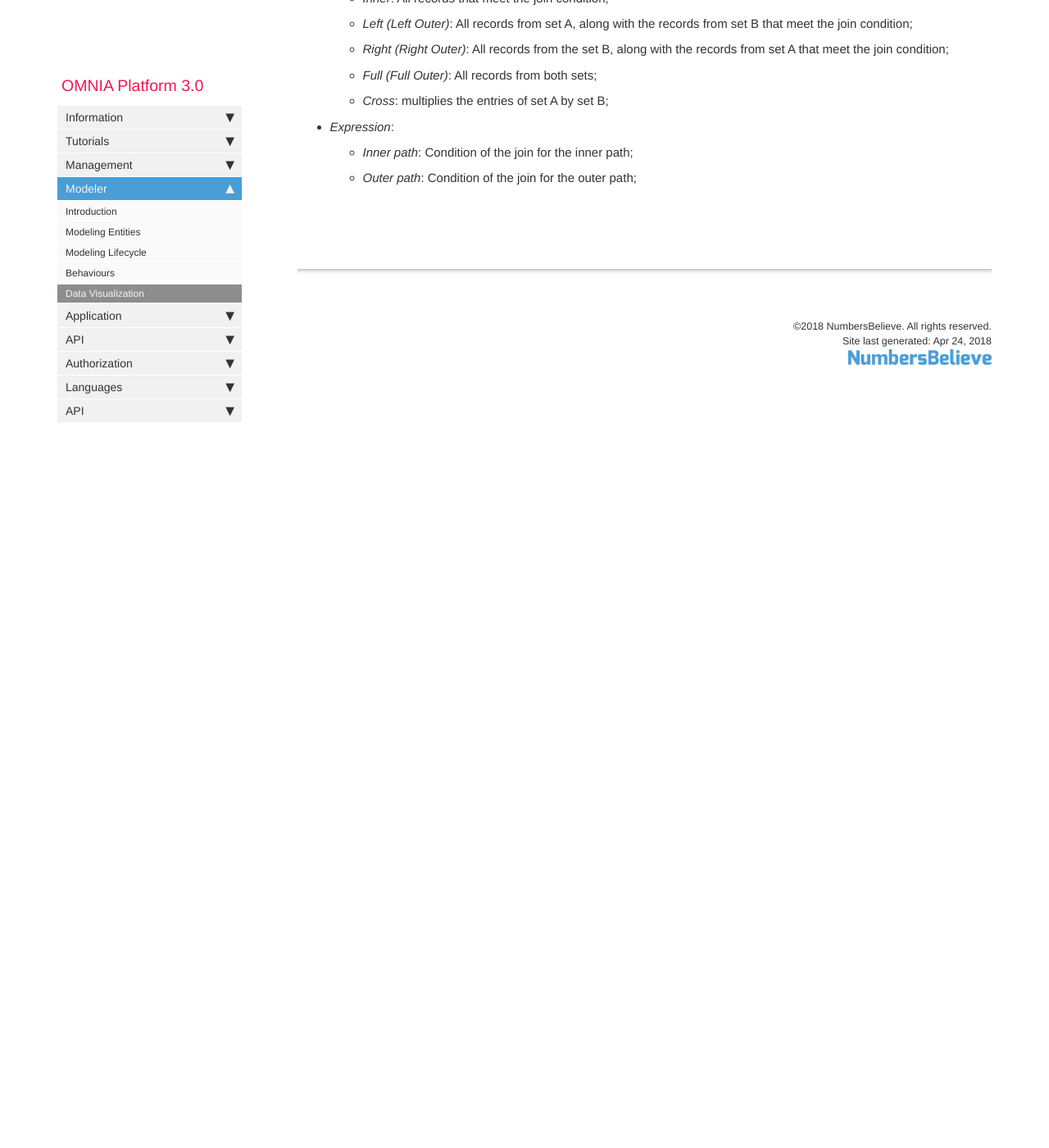
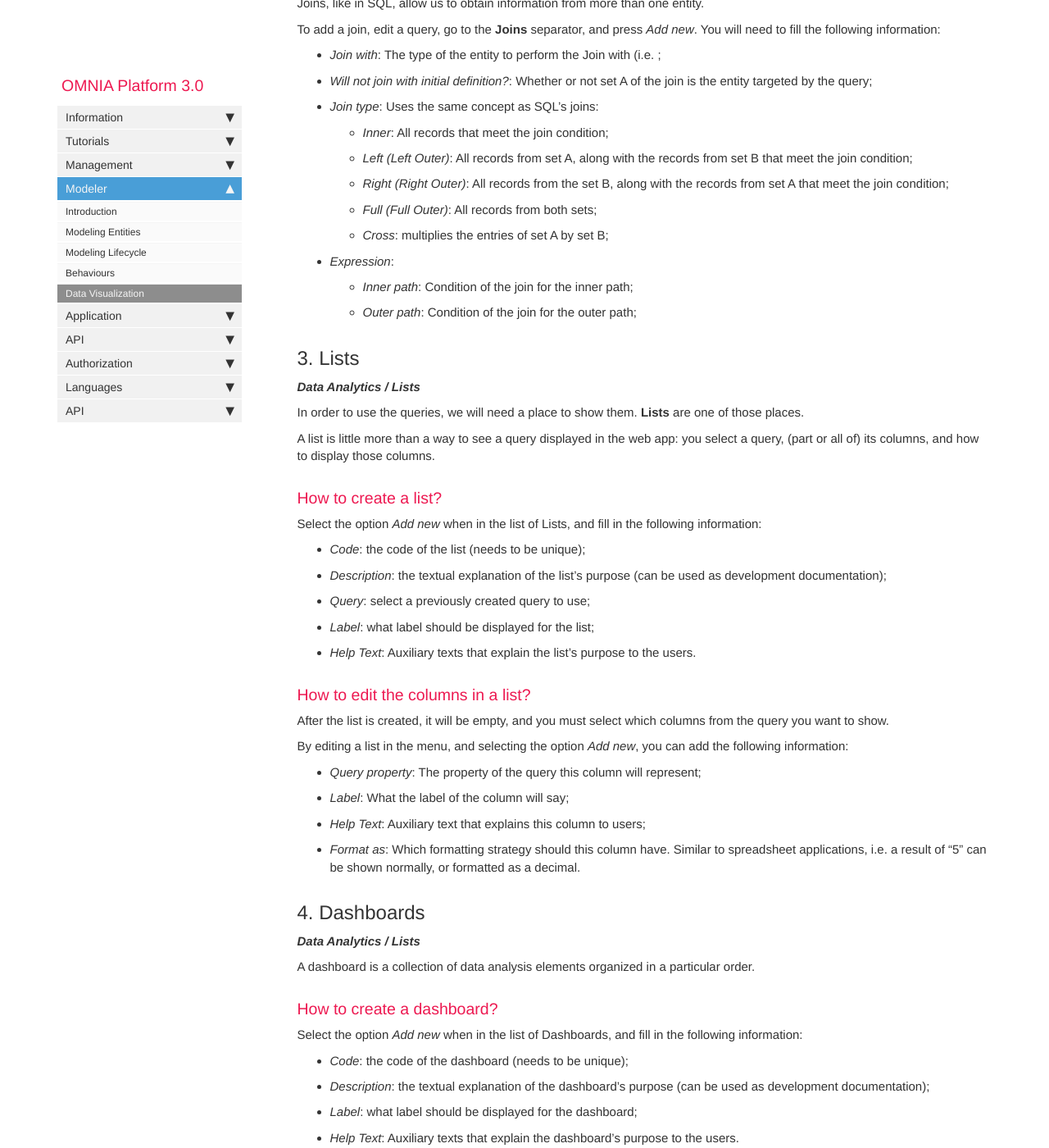
Before and after one commit to daniel8lopes/omnia3, a Jekyll site: the page built from docs/pages/omnia3/Modeler/omnia3_modeler_datavisualization.md, in a window 1280 px wide and 1400 px high, scrolled down 1353 px. Shown: the whole window at 82% size. Built offline with Jekyll 4.4.1, drawn with Linux system fonts in a browser that asks for light colours; nearby versions of some CDN libraries; comment, search, counter and statistics services are not loaded; before the commit the page ends 1858 px from its top, so only the background shows below that; some of the changed text lies outside the part shown.

Commit message:
Add lists and dashboards to the documentation

```diff
--- a/docs/pages/omnia3/Modeler/omnia3_modeler_datavisualization.md
+++ b/docs/pages/omnia3/Modeler/omnia3_modeler_datavisualization.md
@@ -25,9 +25,9 @@ A query is automatically created when an entity is created. This automatic query
 
 ### How to create a new query?
 Selecting the option _Add new_ in the list of queries, you need to fill the following information:
-* _Code_: the code of the query (needs to be unique);
-* _Description_: the textual explanation of the query's purpose (can be used as development documentation);
-* _Type_: the type of the entity this query targets;
+* _Code_: The code of the query (needs to be unique);
+* _Description_: The textual explanation of the query's purpose (can be used as development documentation);
+* _Type_: The type of the entity this query targets;
 
 ### How to add properties to a query?
 Selecting the option _Add new_ when editing a query, you need to fill the following information:
@@ -51,3 +51,56 @@ To add a join, edit a query, go to the **Joins** separator, and press _Add new_.
 * _Expression_:
     - _Inner path_: Condition of the join for the inner path;
     - _Outer path_: Condition of the join for the outer path;
+
+## 3. Lists
+__*Data Analytics / Lists*__
+
+In order to use the queries, we will need a place to show them. **Lists** are one of those places.
+
+A list is little more than a way to see a query displayed in the web app: you select a query, (part or all of) its columns, and how to display those columns.
+
+### How to create a list?
+
+Select the option _Add new_ when in the list of Lists, and fill in the following information:
+* _Code_: the code of the list (needs to be unique);
+* _Description_: the textual explanation of the list's purpose (can be used as development documentation);
+* _Query_: select a previously created query to use;
+* _Label_: what label should be displayed for the list;
+* _Help Text_: Auxiliary texts that explain the list's purpose to the users.
+
+### How to edit the columns in a list?
+
+After the list is created, it will be empty, and you must select which columns from the query you want to show.
+
+By editing a list in the menu, and selecting the option _Add new_, you can add the following information:
+* _Query property_: The property of the query this column will represent;
+* _Label_: What the label of the column will say;
+* _Help Text_: Auxiliary text that explains this column to users;
+* _Format as_: Which formatting strategy should this column have. Similar to spreadsheet applications, i.e. a result of "5" can be shown normally, or formatted as a decimal.
+
+## 4. Dashboards
+__*Data Analytics / Lists*__
+
+A dashboard is a collection of data analysis elements organized in a particular order.
+
+### How to create a dashboard?
+
+Select the option _Add new_ when in the list of Dashboards, and fill in the following information:
+* _Code_: the code of the dashboard (needs to be unique);
+* _Description_: the textual explanation of the dashboard's purpose (can be used as development documentation);
+* _Label_: what label should be displayed for the dashboard;
+* _Help Text_: Auxiliary texts that explain the dashboard's purpose to the users.
+
+**Special case:** A dashboard with a code of **Home** will be automatically displayed in the homepage of the application.
+
+### How to edit elements in a dashboard?
+
+Select the option _Add new_ when editing a dashboard, and fill in the following information:
+* _Code_: the code of the element (needs to be unique);
+* _Description_: the textual explanation of the element's purpose (can be used as development documentation);
+* _List_: which list should be displayed in this dashboard element;
+* _Label_: what label should be displayed for the element;
+* _Help Text_: Auxiliary texts that explain the element's purpose to the users.
+* _Row_: the layout row in which the element will be placed;
+* _Column_: the layout column in which the element will be placed;
+* _Size_: the size of the element on a scale of 1 (the smaller size) to 12 (the bigger size);
```
